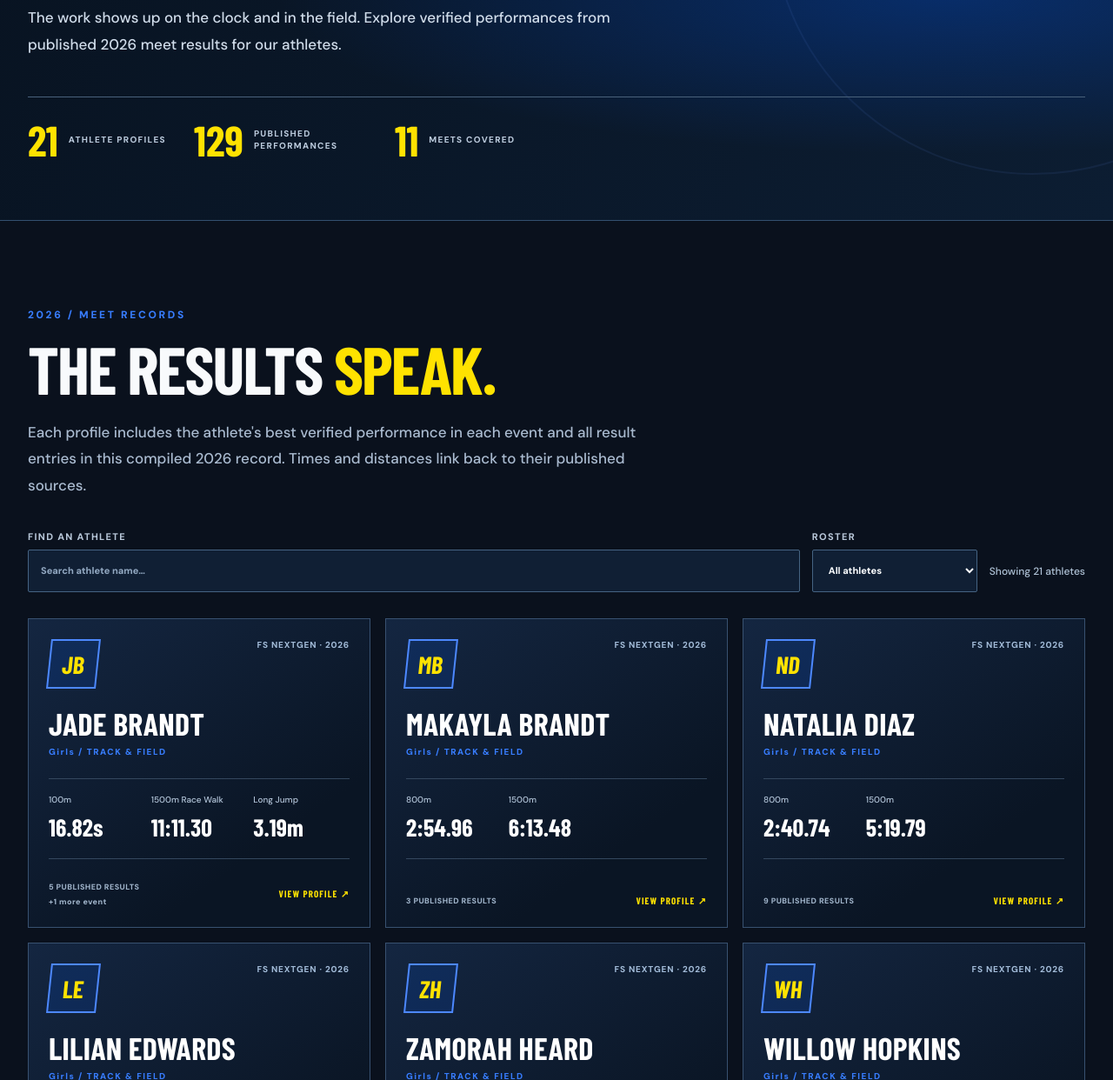
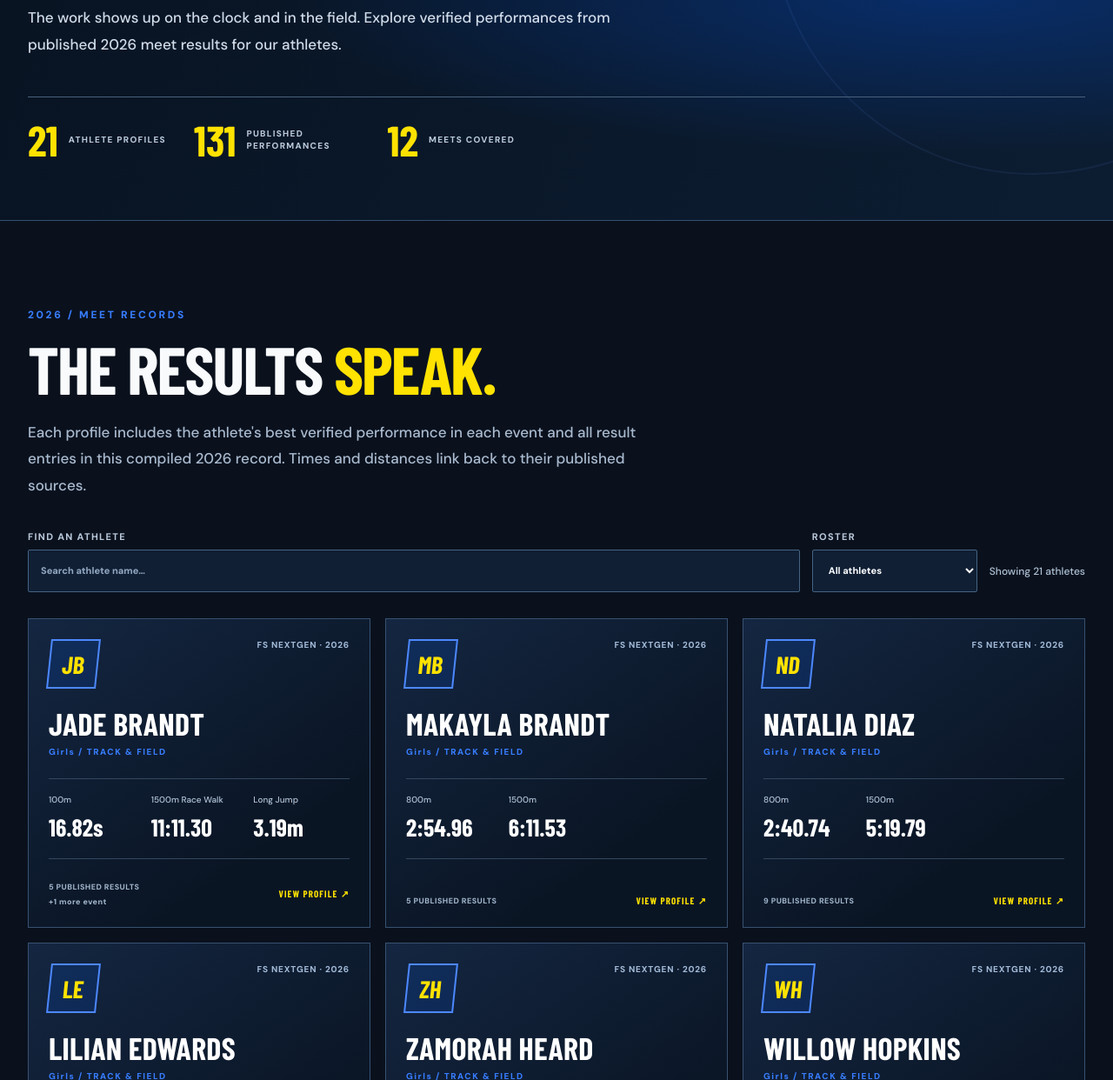
Before and after one commit to Florida1SpeedAcademy/fs-nextgen-website, a plain HTML site: page athlete-profiles.html in a window 1280 px wide. Shown: the part 370-1612 px from the top of the page at 87% size. Drawn offline with nearby package versions, Linux system fonts and the light colour scheme; a web font is replaced by a local one.

Commit message:
Update athlete-profiles.html with 2026 season results

```diff
--- a/athlete-profiles.html
+++ b/athlete-profiles.html
@@ -4,7 +4,7 @@
 <body><a class="skip-content" href="#main">Skip to content</a><div class="topline"><div class="wrap">CENTRAL FLORIDA · YOUTH ATHLETICS · 501(c)(3) NONPROFIT <span>GSE / GRIT · SWAG · EFFORT</span></div></div>
 <header class="site-header"><div class="wrap nav-wrap"><a aria-label="Florida Speed Academy home" class="brand" href="index.html"><img alt="" src="assets/fs-lion-transparent.png"/><span class="brand-words"><strong>FLORIDA SPEED<br/>ACADEMY <em>INC.</em></strong><small>FS NEXTGEN ATHLETICS</small></span></a><nav aria-label="Main navigation" class="site-nav" id="site-nav"><a class="" href="index.html">Home</a><a class="" href="track-and-field.html">Track &amp; Field</a><a aria-current="page" class="is-active" href="athlete-profiles.html">Athletes</a><a class="" href="7v7-hub.html">7v7 Football</a><a class="" href="youth-services.html">Youth Services</a><a class="" href="meets.html">Meet Schedule</a><a class="" href="store.html">Team Store</a><a class="nav-donate" href="registration.html#signup">REGISTER ATHLETE ↗</a></nav><button aria-controls="site-nav" aria-expanded="false" aria-label="Open menu" class="menu-toggle" type="button"><span></span><span></span><span></span></button></div></header><main id="main">
 <section class="subhero profiles-hero"><div class="wrap profiles-hero-inner"><p class="eyebrow">FS NEXTGEN ATHLETICS / COMPETITION RESULTS</p><h1>MEET THE <em>ATHLETES.</em></h1><p class="hero-lead">The work shows up on the clock and in the field. Explore verified performances from published 2026 meet results for our athletes.</p>
-<div class="profile-stats"><div><strong>21</strong><span>ATHLETE PROFILES</span></div><div><strong>129</strong><span>PUBLISHED PERFORMANCES</span></div><div><strong>11</strong><span>MEETS COVERED</span></div></div></div></section>
+<div class="profile-stats"><div><strong>21</strong><span>ATHLETE PROFILES</span></div><div><strong>131</strong><span>PUBLISHED PERFORMANCES</span></div><div><strong>12</strong><span>MEETS COVERED</span></div></div></div></section>
 <section class="section athlete-directory"><div class="wrap"><div class="section-head"><p class="kicker">2026 / MEET RECORDS</p><h2>THE RESULTS <em>SPEAK.</em></h2><p class="section-intro">Each profile includes the athlete's best verified performance in each event and all result entries in this compiled 2026 record. Times and distances link back to their published sources.</p></div>
 <div class="athlete-tools"><label class="athlete-search-label" for="athlete-search">FIND AN ATHLETE <input autocomplete="off" id="athlete-search" placeholder="Search athlete name…" type="search"/></label><label class="athlete-filter-label" for="athlete-filter">ROSTER <select id="athlete-filter"><option value="all">All athletes</option><option value="girls">Girls</option><option value="boys">Boys</option></select></label><span aria-live="polite" class="athlete-count" id="athlete-result-count">Showing 21 athletes</span></div>
 <div class="athlete-grid" id="athlete-grid"><a class="athlete-card" data-group="girls" data-name="jade brandt" href="athletes/jade-brandt.html">
@@ -13,7 +13,7 @@
 <div class="athlete-marks"><div class="athlete-mark"><span>100m</span><strong>16.82s</strong></div><div class="athlete-mark"><span>1500m Race Walk</span><strong>11:11.30</strong></div><div class="athlete-mark"><span>Long Jump</span><strong>3.19m</strong></div></div><div class="athlete-card-footer"><span>5 PUBLISHED RESULTS <span class="athlete-more">+1 more event</span></span><b>VIEW PROFILE ↗</b></div></a><a class="athlete-card" data-group="girls" data-name="makayla brandt" href="athletes/makayla-brandt.html">
 <div class="athlete-card-top"><span aria-hidden="true" class="athlete-avatar">MB</span><span class="athlete-level">FS NEXTGEN · 2026</span></div>
 <h3>Makayla Brandt</h3><span class="athlete-category">Girls / TRACK &amp; FIELD</span>
-<div class="athlete-marks"><div class="athlete-mark"><span>800m</span><strong>2:54.96</strong></div><div class="athlete-mark"><span>1500m</span><strong>6:13.48</strong></div></div><div class="athlete-card-footer"><span>3 PUBLISHED RESULTS </span><b>VIEW PROFILE ↗</b></div></a><a class="athlete-card" data-group="girls" data-name="natalia diaz" href="athletes/natalia-diaz.html">
+<div class="athlete-marks"><div class="athlete-mark"><span>800m</span><strong>2:54.96</strong></div><div class="athlete-mark"><span>1500m</span><strong>6:11.53</strong></div></div><div class="athlete-card-footer"><span>5 PUBLISHED RESULTS </span><b>VIEW PROFILE ↗</b></div></a><a class="athlete-card" data-group="girls" data-name="natalia diaz" href="athletes/natalia-diaz.html">
 <div class="athlete-card-top"><span aria-hidden="true" class="athlete-avatar">ND</span><span class="athlete-level">FS NEXTGEN · 2026</span></div>
 <h3>Natalia Diaz</h3><span class="athlete-category">Girls / TRACK &amp; FIELD</span>
 <div class="athlete-marks"><div class="athlete-mark"><span>800m</span><strong>2:40.74</strong></div><div class="athlete-mark"><span>1500m</span><strong>5:19.79</strong></div></div><div class="athlete-card-footer"><span>9 PUBLISHED RESULTS </span><b>VIEW PROFILE ↗</b></div></a><a class="athlete-card" data-group="girls" data-name="lilian edwards" href="athletes/lilian-edwards.html">
```
